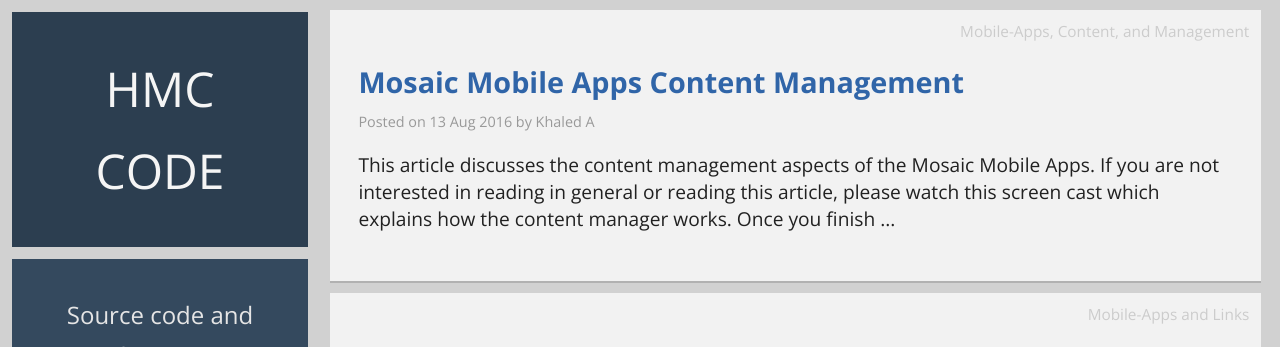
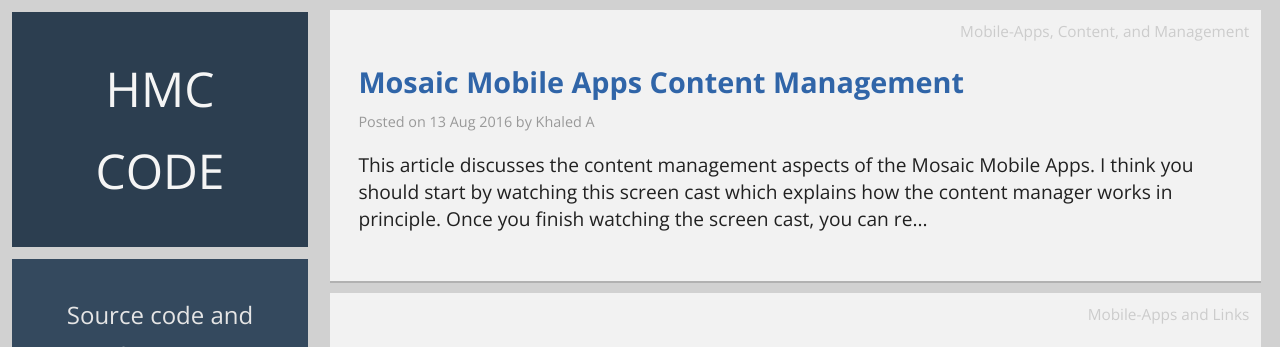
Before and after one commit to hmccode/hmccode.github.io, a Jekyll site: the page built from index.html, in a window 1280 px wide. Shown: the top 347 px of the page. Built offline with Jekyll 4.4.1, drawn with Linux system fonts in a browser that asks for light colours; nearby versions of some CDN libraries; a script that is not in the unit is left out; the list of posts is cut into pages by our own code; part of the change alters nothing that is shown.

Commit message:
Updated the mobile apps content manager doc

````diff
--- a/_posts/2016-08-13-mosaic-mobile-apps-content.md
+++ b/_posts/2016-08-13-mosaic-mobile-apps-content.md
@@ -9,31 +9,45 @@ tags: Mobile-Apps Content Management
 featured_image: /images/cover.jpg
 ---
 
-This article discusses the content management aspects of the Mosaic Mobile Apps. If you are not interested in reading in general or reading this article, please watch this [screen cast ](http://www.screencast.com/users/HMCIT/folders/Mosaic%20Mobile%20Apps/media/af32c883-5f42-49bd-816c-a4a5ac195fc2) which explains how the content manager works. Once you finish watching the screen cast, you can refer back to this article for details. Also...if you would like to get a PDF version of this article, it can be downloaded from [here](https://www.dropbox.com/s/ny5q0r5fxkbhc1b/content-management.pdf?dl=0).
+This article discusses the content management aspects of the Mosaic Mobile Apps. I think you should start by watching this [screen cast ](http://www.screencast.com/users/HMCIT/folders/Mosaic%20Mobile%20Apps/media/af32c883-5f42-49bd-816c-a4a5ac195fc2) which explains how the content manager works in principle. Once you finish watching the screen cast, you can refer back to this article for details. Also...if you would like to get a PDF version of this article, it can be downloaded from [here](https://www.dropbox.com/s/ny5q0r5fxkbhc1b/content-management.pdf?dl=0).
 
 
 ## Motivation
 
-In our current setup for the Mobile Apps development, content management taxes our resources heavily. Mainly this is because we are trying to match our mobile apps content with what the hotels already have on their sites or mobile apps. IT and marketing resources are constantly consumed trying to make our mobile apps compliant. In addition managing the mobile app assets (i.e. images, art, etc) is becoming a major issue as well as IT receives this content in different formats (i.e. Dropbox, WeTransfer, etc) which even adds more overhead to our development process.
+In our Mobile Apps development, the content management phase is the number one resource consumer because:
 
-Currently IT and Marketing are involved at every level to make changes to the mobile app content. This will not allow us to scale well and will diminish our ability to deliver apps faster as our resources are spent on the wrong thing as opposed to make the apps faster, better and more beautiful. We need a new approach to the mobile app content management and this is what we are discussing here.
+- Both IT and marketing resources are involved as there is a lot of effort to gather the content and even more effort to make it fit for the app.
+- The content is placed in Asana, Dropbox and WeTransfer!! It takes significant effort from IT to pull it all together and make it suitable for the app.
+- Usually the images and assets do not match our required dimensions or resolution!! So IT ends up having to re-size or change the image resolution to match what the app requires
 
-Although hotels and outlet listings can be useful in our app, they add little value to the app value proposition. Members are more interested in the offers, the vouchers and the discount that the membership buys for them rather than checking out hotel or outlet listings. Hence we recently have launched a new initiative we are referring to as *Membership-centric App* as opposed to *Brochure-centric App*. We have already mocked some screens to show off new app designs that surface the membership. You can try it on your Android device using this [link](http://hmccode.github.io/2016-07-23/mobile-apps#member-centric-app) if you like. This new approach makes the content a second class citizen by providing only a slim version of the content.
+In addition to the above (which adds a significant overhead to the development process), we see the following issues with the current app content:
 
-Since the new *Membership-centric* design is not approved yet and may require several iterations to get an agreement on, we decided to use this slim-down content on the new apps that we are now building with the existing design. This will help us scale better at delivering the new apps.
+- It is an attempt to match the what the hotels already have on their sites or mobile apps. Hence IT and marketing resources are constantly consumed trying to make our mobile apps compliant with the hotels content. Needless to mention, this usually ends up being a huge process that involves exhausting communication with the hotels.
+- Given that we place hotel content in our app, this actually ends up being a liability for us. In fact, we have seen some cases of this where the hotel requested an Excel sheet of all the content that we have in the app so they can review it to make sure it matches theirs.
 
-The new content manager has three main objectives:
-- Reduce the amount of resources required to manage the mobile apps content by organizing the process better and make it easier for marketing to submit content changes without involving IT. In other words, we want the content to be fully owned by marketing!
+The above issues, of course, will not allow us to scale well and will diminish our ability to deliver apps faster as our resources are spent on the wrong thing as opposed to make the apps faster, better and more beautiful. We need a new approach to the mobile app content management.....hence this proposal.
+
+Here is how we feel about content:
+
+- Although hotels and outlet listings can be useful in our app, they add little value to the app value proposition. Members are more interested in the offers, the vouchers and the discount that the membership buys for them rather than checking out hotel or outlet listings.
+- We recently launched a new initiative we are referring to as *Membership-centric App* as opposed to *Brochure-centric App*. We actually have already mocked some screens to show off new app designs that surface the membership. You can try it on your Android device using this [link](http://hmccode.github.io/2016-07-23/mobile-apps#member-centric-app) if you like. This new approach makes the content a second class citizen by providing only a slim version of the content.
+- Since the new *Membership-centric* design is not approved yet and may require several iterations to get an agreement on, it is probably a good idea to use the slim-down content on the new apps that we are now building with the existing design. This will help us scale better at delivering the new apps.
+
+Hence the new content manager has three main objectives:
+
+- Reduce the amount of resources required to manage the mobile apps content by organizing the process better and make it easier for marketing to own the process and submit content changes without involving IT.
 - Use a much slimmer content version which allows marketing to assemble content much faster and reduce app content liability.
 - Use a simpler method to retrieve and update mobile app content.
 
 ## How it works
 
-In order to make things easy for folks to retrieve and update mobile apps content, we created a content Email bot which listens on emails arriving to `mosaic-app-content@clubhotel.com` inbox. The bot uses the email's subject as a command to either retrieve or update content. Since Emails are quite familiar to most folks, we feel this method will be quite helpful. Here is a block diagram:
+In order to make things easy for folks to retrieve and update mobile apps content, we created a content Email bot which listens on emails arriving to `mosaic-app-content@clubhotel.com` inbox. The bot uses the email's subject as a command to either retrieve or update content. Since communicating over Emails is a very familiar work process, we feel this method will be quite helpful as it mimics this very familiar process!
+
+Here is a block diagram:
 
 ![Block Diagram](http://i.imgur.com/843qcJq.png)
 
-Simply, you create a new email to `mosaic-app-content@clubhotel.com`  (subject to change) with a subject that commands the bot to do things on your behalf. Currently the bot responds to the following form of commands:
+Simply, you create a new email to `mosaic-app-content@clubhotel.com` with a subject that commands the bot to do things on your behalf. Currently the bot responds to the following form of commands:
 
 `VERB-PROGRAM-TYPE-SLOT`
 
@@ -71,8 +85,8 @@ Here are some **Retrieve Examples**:
 
 When you issue a `get` request, the content Email bot responds with an Email with an attachment. The attachment is a CSV file that has the desired content. For example, if you request `hotels` for a specific program, you will get a `hotels.csv` attachment which contains all the program hotels.
 
-*The `json` content type is an exception where the attachment is not a `.csv` but `.json`. But, as mentioned, the `json` content type is for IT use only.
-*
+*The `json` content type is an exception where the attachment is not a `.csv` but `.json`. But, as mentioned, the `json` content type is for IT use only.*
+
 ### Store
 
 Here are some **Store Examples**:
@@ -85,8 +99,7 @@ Here are some **Store Examples**:
 
 When you issue a `save` request, the content Email bot responds with a confirmation Email whether the operation succeeds or not. All `save` commands require that an attachment be added to the email. For example, if you want to update `hotels` for a specific program, you will send n email with subject `save-circlem-hotels` and attached `hotels.csv`.
 
-*The `json` content type is an exception where the attachment is not a `.csv` but `.json`. But, as mentioned, the `json` content type is for IT use only.
-*
+*The `json` content type is an exception where the attachment is not a `.csv` but `.json`. But, as mentioned, the `json` content type is for IT use only.*
 
 ### Notes
 
@@ -180,8 +193,8 @@ The art content requires the following properties:
 - Home Image4 Url: PNG 640x258
 - Splash Image4 Url: PNG 1242x2208
 
-*Color must be specified using a hexadecimal value in the form: `#RRGGBB`, where `RR` (red), `GG` (green) and `BB` (blue) are hexadecimal values between `00` and `FF` (same as decimal 0-255)
-*
+*Color must be specified using a hexadecimal value in the form: `#RRGGBB`, where `RR` (red), `GG` (green) and `BB` (blue) are hexadecimal values between `00` and `FF` (same as decimal 0-255)*
+
 #### JSON sample
 
 ```json
@@ -270,7 +283,7 @@ You can **download** the CSV sample from [here](https://www.dropbox.com/s/adu465
 
 The hotel content requires the following properties:
 
-- Code: The hotel code which serves as the main identifier. Must be unique within a program. This will not be displayed...the title in specific language will be displayed
+- Code: The hotel code which serves as the main identifier. Must be unique within a program. This will not be displayed...the title in specific language will be displayed instead.
 - Phone: The hotel phone number to call from the app
 - Image Url: PNG 620x258
 - Site Url: Usually the hotel own site where they can provide more information
@@ -321,8 +334,7 @@ code,phone,image,siteurl,resurl,countrycode,latitude,longitude,title-en,city-en,
 MPJBR,P971043901708,https://images.url,https://www.movenpick.com,https://www.movenpick.com,UAE,54.34,34.10,Movenpick Jumeira Beach Resort (en),Dubai,United Arab Emirates,Movenpick Jumeira Beach Resort (es),Dubai,United Arab Emirates
 ```
 
-*We opted to show the hotel phone number preceeded with a `P` instead of `+`. The reason is to force Excel to consider the field as text. Otherwise, Excel would format the number as exponential which looks rather odd.
-*
+*We opted to show the hotel phone number preceeded with a `P` instead of `+`. The reason is to force Excel to consider the field as text. Otherwise, Excel would format the number as exponential which looks rather odd.*
 
 #### Download Sample
 
@@ -332,8 +344,8 @@ You can **download** the CSV sample from [here](https://www.dropbox.com/s/tk44lq
 
 The outlet content requires the following properties:
 
-- Code: The outlet name which serves as the main identifier. Must be unique within a program. This will not be displayed....only titles in the specific languages will be displayed
-- HotelCode: The associated hotel code where the outlet is located
+- Code: The outlet name which serves as the main identifier. Must be unique within a program. This will not be displayed....the title in specific language will be displayed instead.
+- HotelCode: The associated hotel code where the outlet is located. In other words, this code is what links outlets to hotels.
 - Phone: The outlet phone number to call from the app
 - Image Url: PNG 620x258
 - Site Url: Usually the hotel own site where they can provide more information
@@ -380,8 +392,7 @@ code,hotelcode,phone,image,siteurl,title-en,city-en,country-en,cuisine-en,title-
 outlet1,MPJBR,P971048889099,https://images.com,https://www.mvc.com,outlet1-en,Dubai-en,UAE-en,Lebanese-en,outlet1-es,Dubai-es,UAE-es,Lebanese-es
 ```
 
-*We opted to show the outlet phone number preceeded with a `P` instead of `+`. The reason is to force Excel to consider the field as text. Otherwise, Excel would format the number as exponential which looks rather odd.
-*
+*We opted to show the outlet phone number preceeded with a `P` instead of `+`. The reason is to force Excel to consider the field as text. Otherwise, Excel would format the number as exponential which looks rather odd.*
 
 #### Download Sample
 
````
